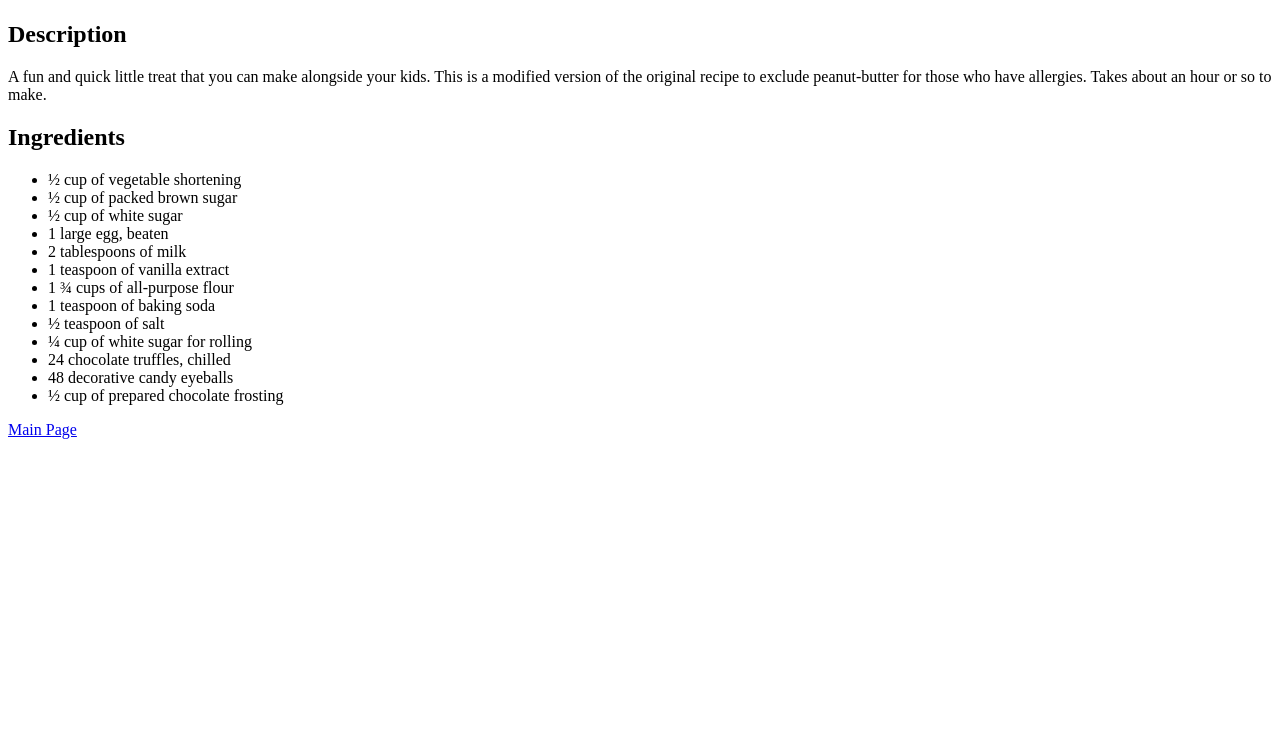
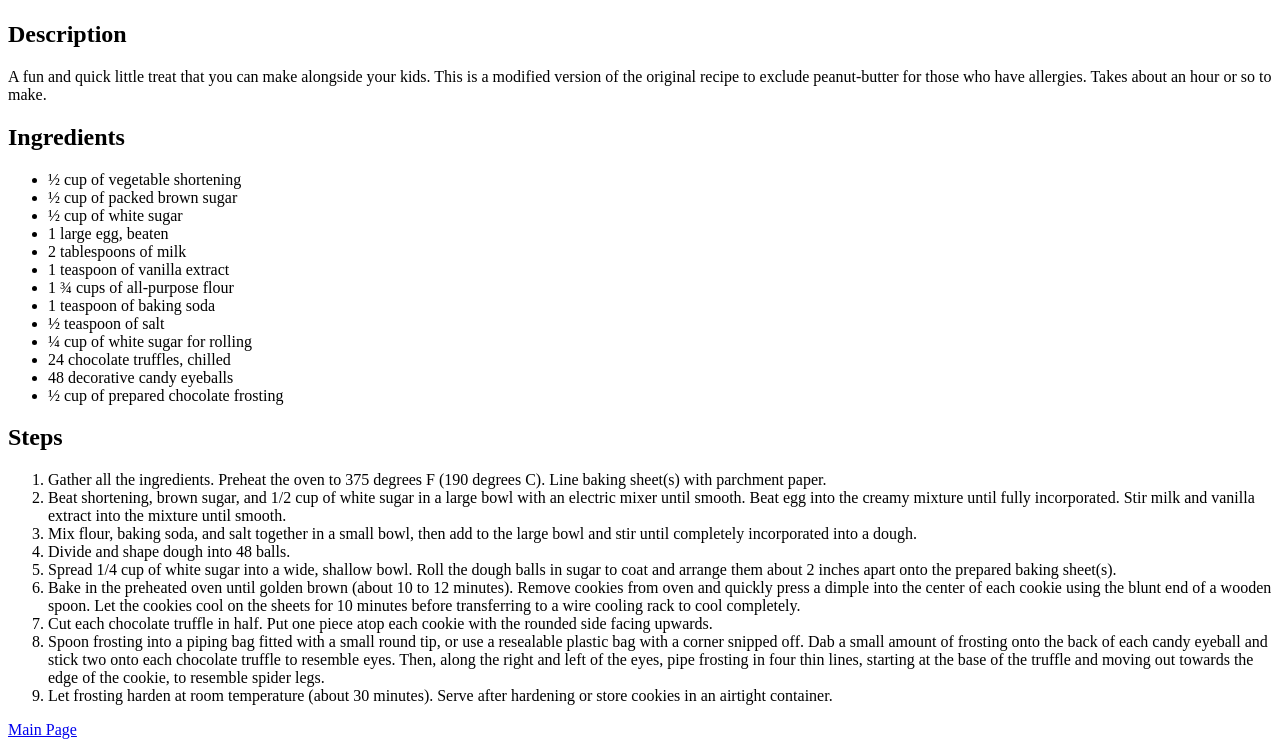
Before and after one commit to Ronbot684/odin-recipes, a plain HTML site: page recipes/spider-cookie.html in a window 1280 px wide. Shown: the part 458-1205 px from the top of the page. Before the commit the page ends 905 px from the top, so only its background shows below. Drawn offline with Linux system fonts and the light colour scheme.

Commit message:
Add steps to recipe
Ultimately finishing the first recipe, for now.

```diff
--- a/recipes/spider-cookie.html
+++ b/recipes/spider-cookie.html
@@ -30,6 +30,19 @@
     <li>48 decorative candy eyeballs</li>
     <li>½ cup of prepared chocolate frosting</li>
   </ul>
+
+  <h2>Steps</h2>
+  <ol>
+    <li>Gather all the ingredients. Preheat the oven to 375 degrees F (190 degrees C). Line baking sheet(s) with parchment paper.</li>
+    <li>Beat shortening, brown sugar, and 1/2 cup of white sugar in a large bowl with an electric mixer until smooth. Beat egg into the creamy mixture until fully incorporated. Stir milk and vanilla extract into the mixture until smooth.</li>
+    <li>Mix flour, baking soda, and salt together in a small bowl, then add to the large bowl and stir until completely incorporated into a dough.</li>
+    <li>Divide and shape dough into 48 balls.</li>
+    <li>Spread 1/4 cup of white sugar into a wide, shallow bowl. Roll the dough balls in sugar to coat and arrange them about 2 inches apart onto the prepared baking sheet(s).</li>
+    <li>Bake in the preheated oven until golden brown (about 10 to 12 minutes). Remove cookies from oven and quickly press a dimple into the center of each cookie using the blunt end of a wooden spoon. Let the cookies cool on the sheets for 10 minutes before transferring to a wire cooling rack to cool completely.</li>
+    <li>Cut each chocolate truffle in half. Put one piece atop each cookie with the rounded side facing upwards.</li>
+    <li>Spoon frosting into a piping bag fitted with a small round tip, or use a resealable plastic bag with a corner snipped off. Dab a small amount of frosting onto the back of each candy eyeball and stick two onto each chocolate truffle to resemble eyes. Then, along the right and left of the eyes, pipe frosting in four thin lines, starting at the base of the truffle and moving out towards the edge of the cookie, to resemble spider legs.</li>
+    <li>Let frosting harden at room temperature (about 30 minutes). Serve after hardening or store cookies in an airtight container.</li>
+  </ol>
   <a href="../index.html" rel="noreferrer">Main Page</a>
 </body>
 
```
